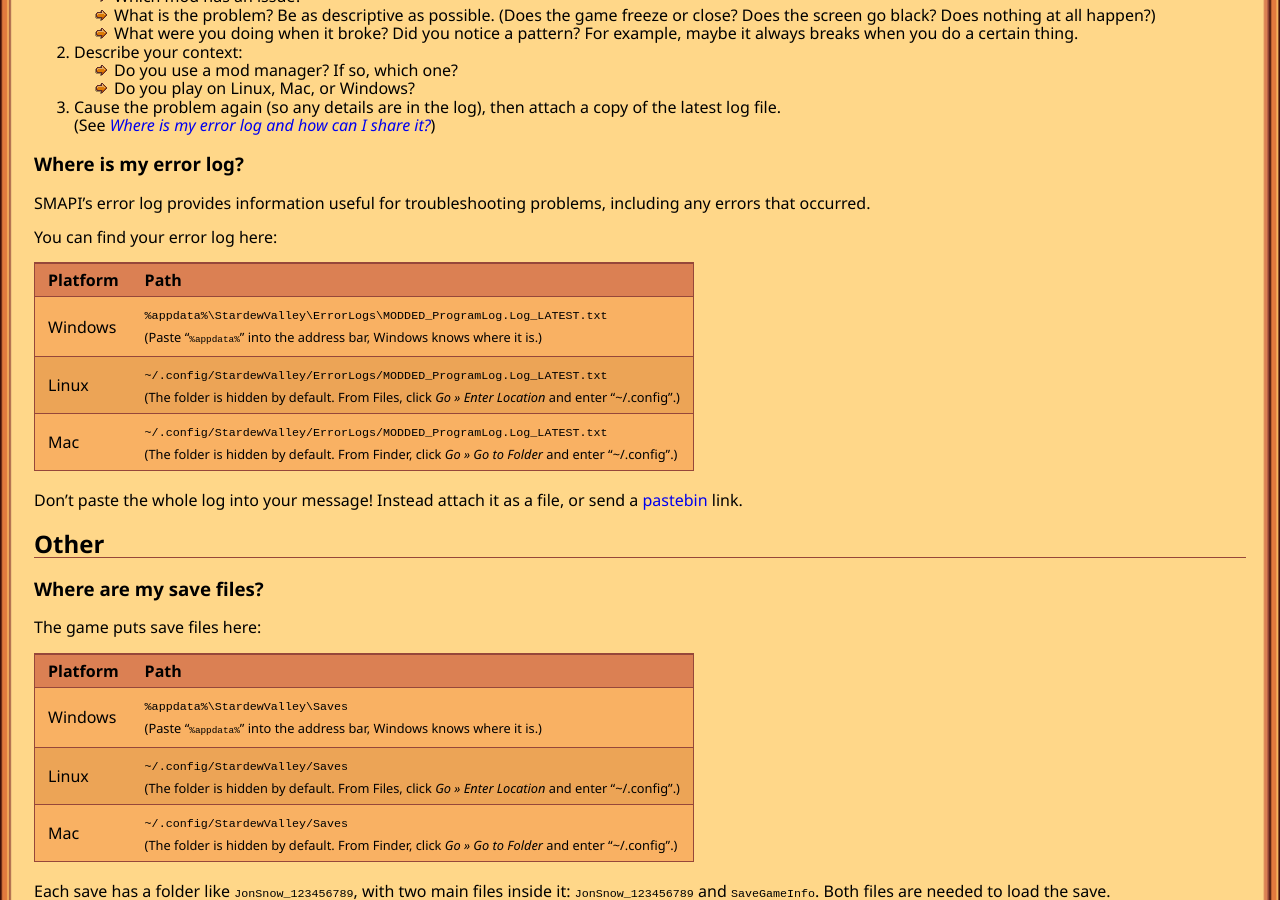
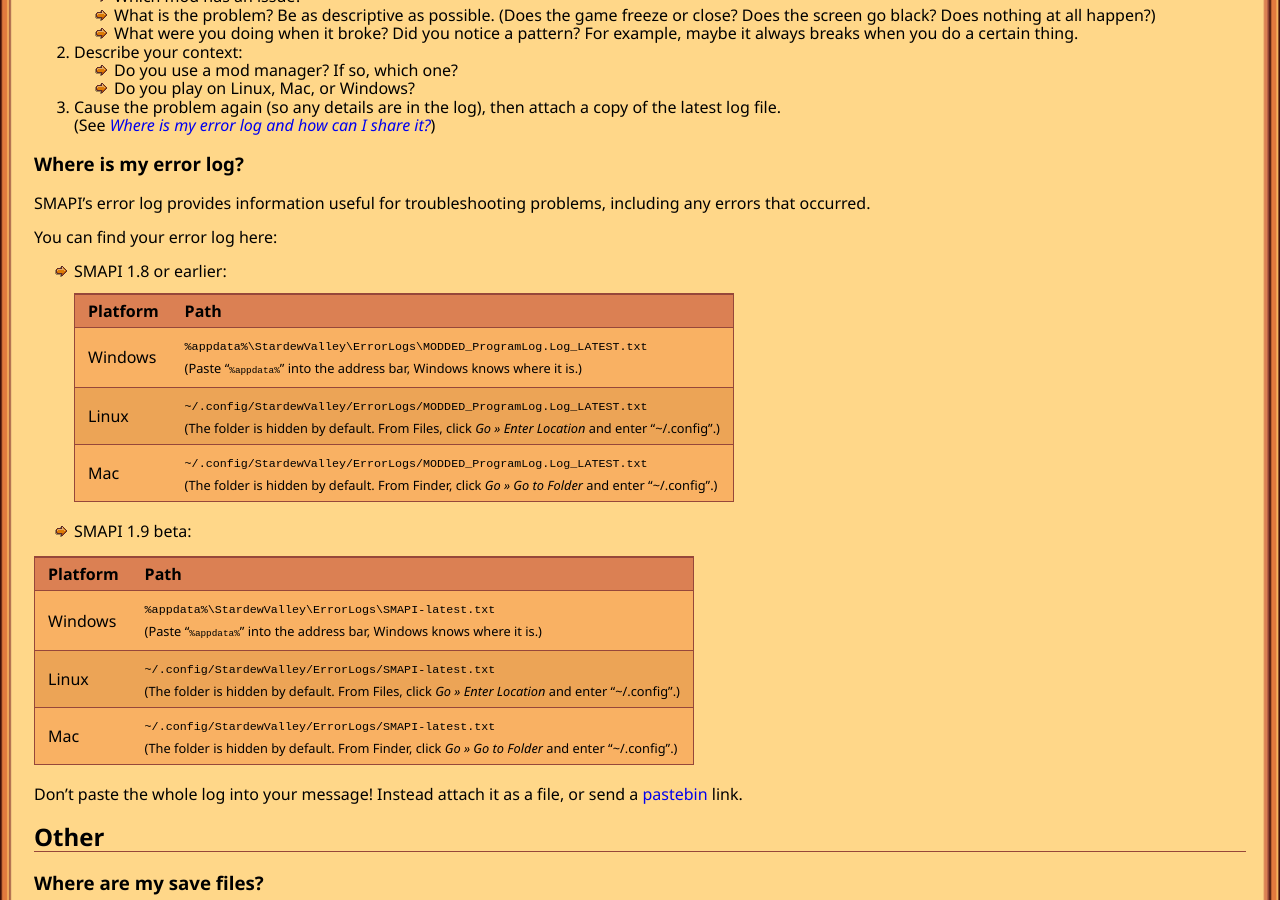
Before and after one commit to Pathoschild/canimod.github.io, a Jekyll site: the page built from guides/smapi-faq.md, in a window 1280 px wide and 900 px high, scrolled down 1176 px. Built offline with Jekyll 4.4.1, drawn with Linux system fonts in a browser that asks for light colours; nearby versions of some CDN libraries.

Commit message:
update for SMAPI 1.9

```diff
--- a/guides/smapi-faq.md
+++ b/guides/smapi-faq.md
@@ -58,11 +58,21 @@
 
 You can find your error log here:
 
+* SMAPI 1.8 or earlier:
+
+  Platform | Path
+  :------- |:-----
+  Windows  | `%appdata%\StardewValley\ErrorLogs\MODDED_ProgramLog.Log_LATEST.txt`<br /><small>(Paste "`%appdata%`" into the address bar, Windows knows where it is.)</small>
+  Linux    | `~/.config/StardewValley/ErrorLogs/MODDED_ProgramLog.Log_LATEST.txt`<br /><small>(The folder is hidden by default. From Files, click _Go » Enter Location_ and enter "~/.config".)</small>
+  Mac      | `~/.config/StardewValley/ErrorLogs/MODDED_ProgramLog.Log_LATEST.txt`<br /><small>(The folder is hidden by default. From Finder, click _Go » Go to Folder_ and enter "~/.config".)</small>
+
+* SMAPI 1.9 beta:
+
 Platform | Path
 :------- |:-----
- Windows | `%appdata%\StardewValley\ErrorLogs\MODDED_ProgramLog.Log_LATEST.txt`<br /><small>(Paste "`%appdata%`" into the address bar, Windows knows where it is.)</small>
- Linux   | `~/.config/StardewValley/ErrorLogs/MODDED_ProgramLog.Log_LATEST.txt`<br /><small>(The folder is hidden by default. From Files, click _Go » Enter Location_ and enter "~/.config".)</small>
- Mac     | `~/.config/StardewValley/ErrorLogs/MODDED_ProgramLog.Log_LATEST.txt`<br /><small>(The folder is hidden by default. From Finder, click _Go » Go to Folder_ and enter "~/.config".)</small>
+ Windows | `%appdata%\StardewValley\ErrorLogs\SMAPI-latest.txt`<br /><small>(Paste "`%appdata%`" into the address bar, Windows knows where it is.)</small>
+ Linux   | `~/.config/StardewValley/ErrorLogs/SMAPI-latest.txt`<br /><small>(The folder is hidden by default. From Files, click _Go » Enter Location_ and enter "~/.config".)</small>
+ Mac     | `~/.config/StardewValley/ErrorLogs/SMAPI-latest.txt`<br /><small>(The folder is hidden by default. From Finder, click _Go » Go to Folder_ and enter "~/.config".)</small>
 
 Don't paste the whole log into your message! Instead attach it as a file, or send a [pastebin](http://pastebin.com/)
 link.
```
Also changed, not shown: guides/creating-a-smapi-mod.md (+1 -0 lines).
